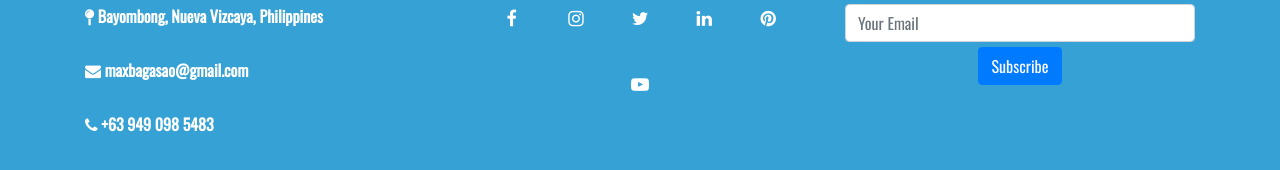
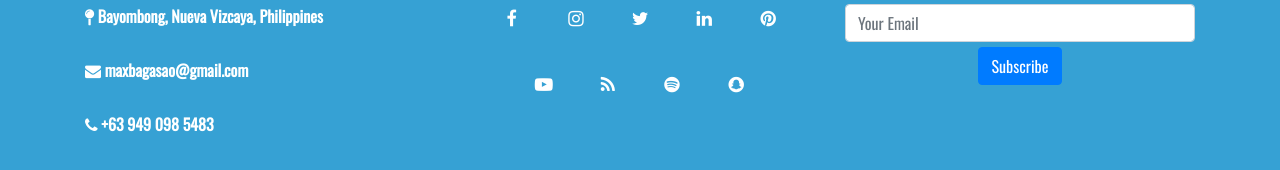
Before and after one commit to jomaxbag1/capstone1, a plain HTML site: page index.html in a window 1280 px wide. Shown: the part 3255-3425 px from the top of the page. Drawn offline with nearby package versions, Linux system fonts and the light colour scheme.

Commit message:
added icons

```diff
--- a/index.html
+++ b/index.html
@@ -219,6 +219,9 @@
 							<a target="_blank" href="https://www.linkedin.com"><i class="fa fa-linkedin" aria-hidden="true"></i></a>
 							<a target="_blank" href="https://www.pinterest.com"><i class="fa fa-pinterest" aria-hidden="true"></i></a>
 							<a target="_blank" href="https://www.youtube.com"><i class="fa fa-youtube-play" aria-hidden="true"></i></a>
+							<a target="_blank" href="https://www.blogger.com"><i class="fa fa-rss" aria-hidden="true"></i></a>
+							<a target="_blank" href="https://www.spotify.com/us/"><i class="fa fa-spotify" aria-hidden="true"></i></a>
+							<a target="_blank" href="https://www.snapchat.com/"><i class="fa fa-snapchat" aria-hidden="true"></i></a>
 						</div>
 					</div>
 
```
